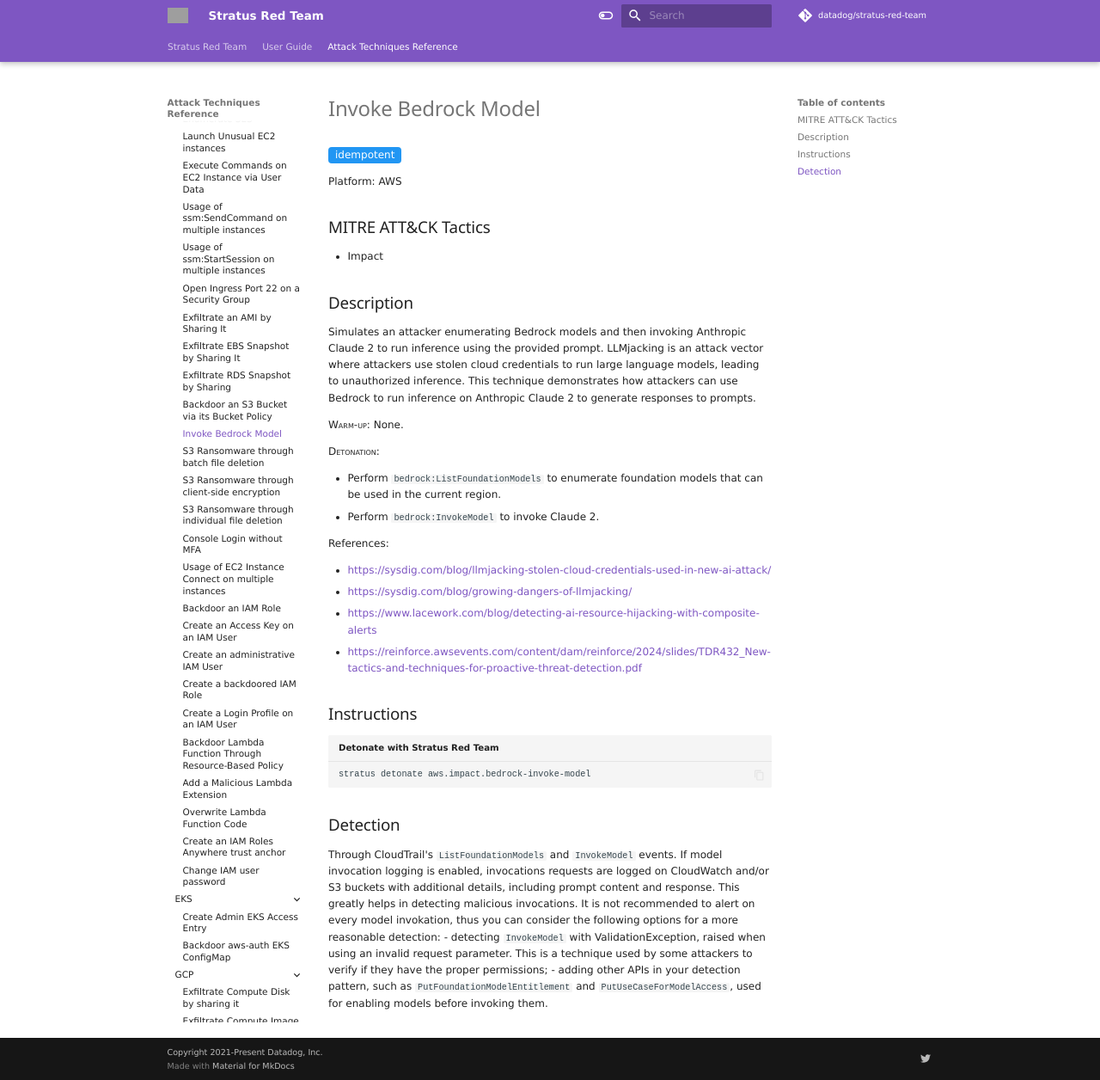
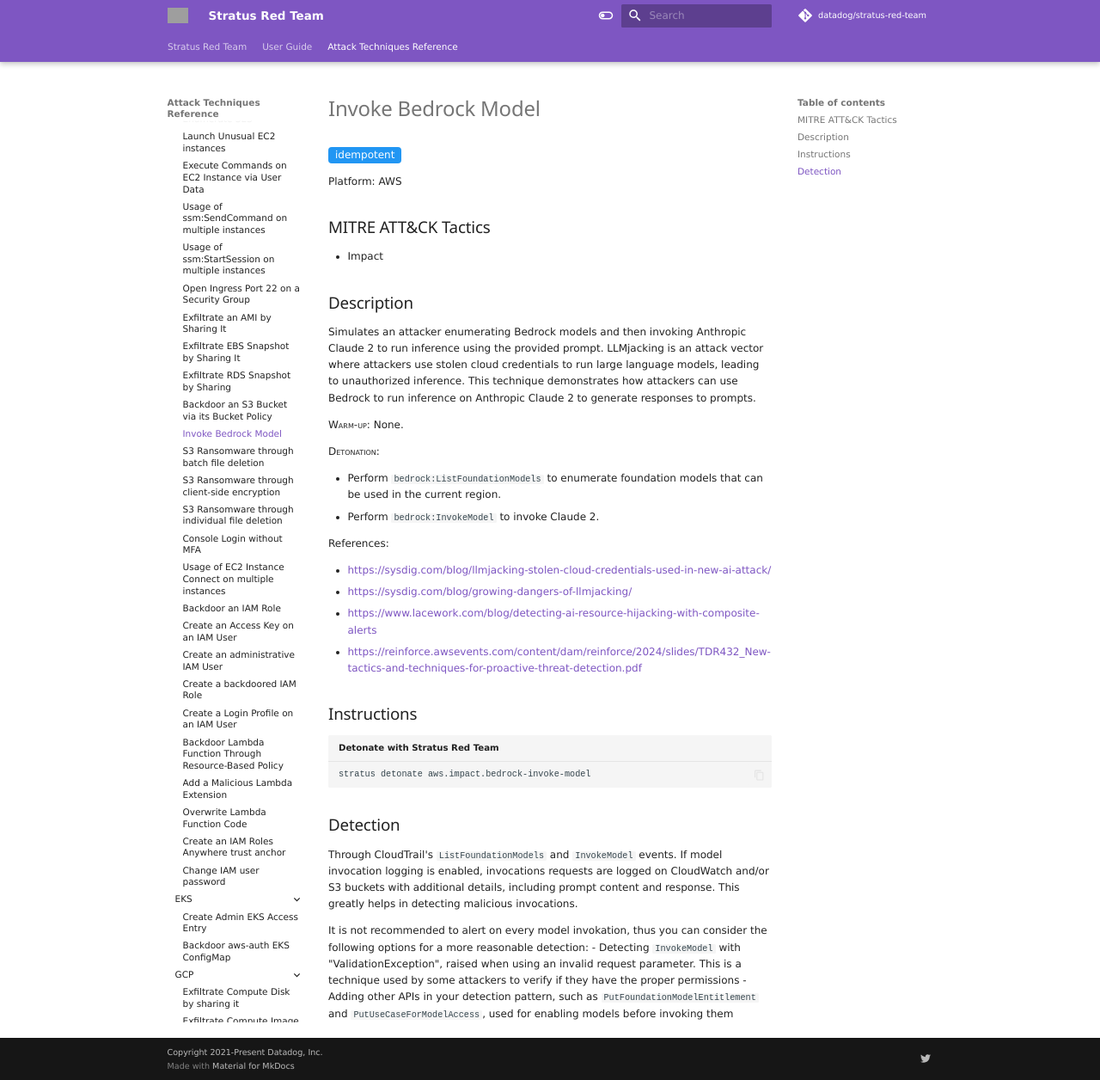
Before and after one commit to DataDog/stratus-red-team, an MkDocs documentation site: the page built from docs/attack-techniques/AWS/aws.impact.bedrock-invoke-model.md, in a window 1280 px wide and 1256 px high. Shown: the whole window at 86% size. Built offline with MkDocs 1.6.1 and Material for MkDocs 9.7.7, drawn with Linux system fonts in a browser that asks for light colours; nearby versions of some CDN libraries; library files that are not in the unit come from our copies; comment, search, counter and statistics services are not loaded; grey boxes are pictures that could not be loaded.

```diff
--- a/docs/attack-techniques/AWS/aws.impact.bedrock-invoke-model.md
+++ b/docs/attack-techniques/AWS/aws.impact.bedrock-invoke-model.md
@@ -44,6 +44,7 @@ stratus detonate aws.impact.bedrock-invoke-model
 
 Through CloudTrail's <code>ListFoundationModels</code> and <code>InvokeModel</code> events.
 If model invocation logging is enabled, invocations requests are logged on CloudWatch and/or S3 buckets with additional details, including prompt content and response. This greatly helps in detecting malicious invocations.
+
 It is not recommended to alert on every model invokation, thus you can consider the following options for a more reasonable detection:
-- detecting <code>InvokeModel</code> with ValidationException, raised when using an invalid request parameter. This is a technique used by some attackers to verify if they have the proper permissions;
-- adding other APIs in your detection pattern, such as <code>PutFoundationModelEntitlement</code> and <code>PutUseCaseForModelAccess</code>, used for enabling models before invoking them.
+- Detecting <code>InvokeModel</code> with "ValidationException", raised when using an invalid request parameter. This is a technique used by some attackers to verify if they have the proper permissions
+- Adding other APIs in your detection pattern, such as <code>PutFoundationModelEntitlement</code> and <code>PutUseCaseForModelAccess</code>, used for enabling models before invoking them
```
